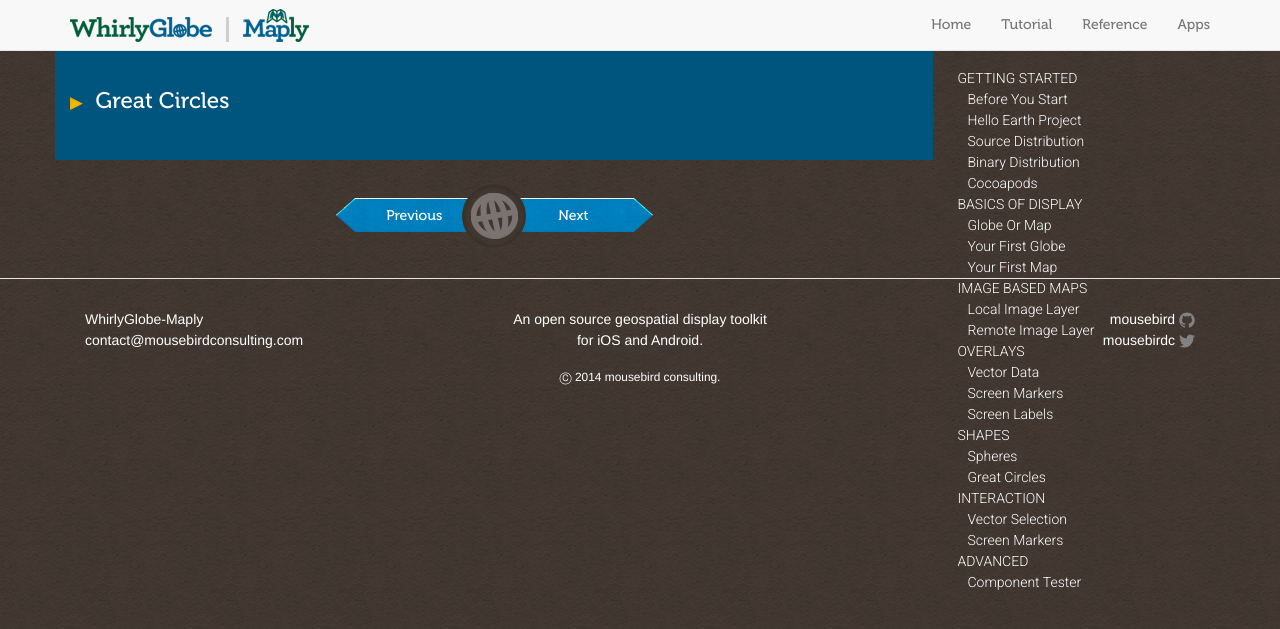
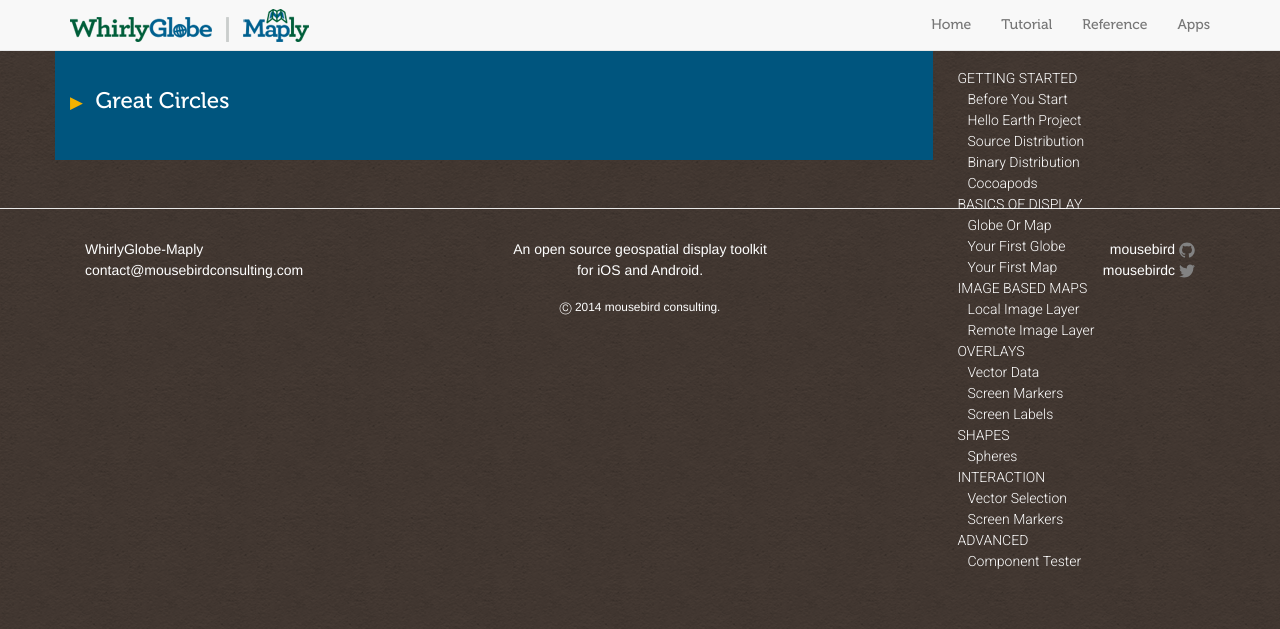
Before and after one commit to muruganandham/WhirlyGlobe-Maply-Site, a Jekyll site: the page built from tutorial/great_circles.md, in a window 1280 px wide. Shown: the top 629 px of the page. Built offline with Jekyll 4.4.1, drawn with Linux system fonts in a browser that asks for light colours; nearby versions of some CDN libraries; some web fonts are replaced.

Commit message:
Removed empty tutorial.

```diff
--- a/_data/tutorial.yaml
+++ b/_data/tutorial.yaml
@@ -26,7 +26,6 @@
 - section: Shapes
   files:
     - filename: spheres.html
-    - filename: great_circles.html
 
 - section: Interaction
   files:
```
